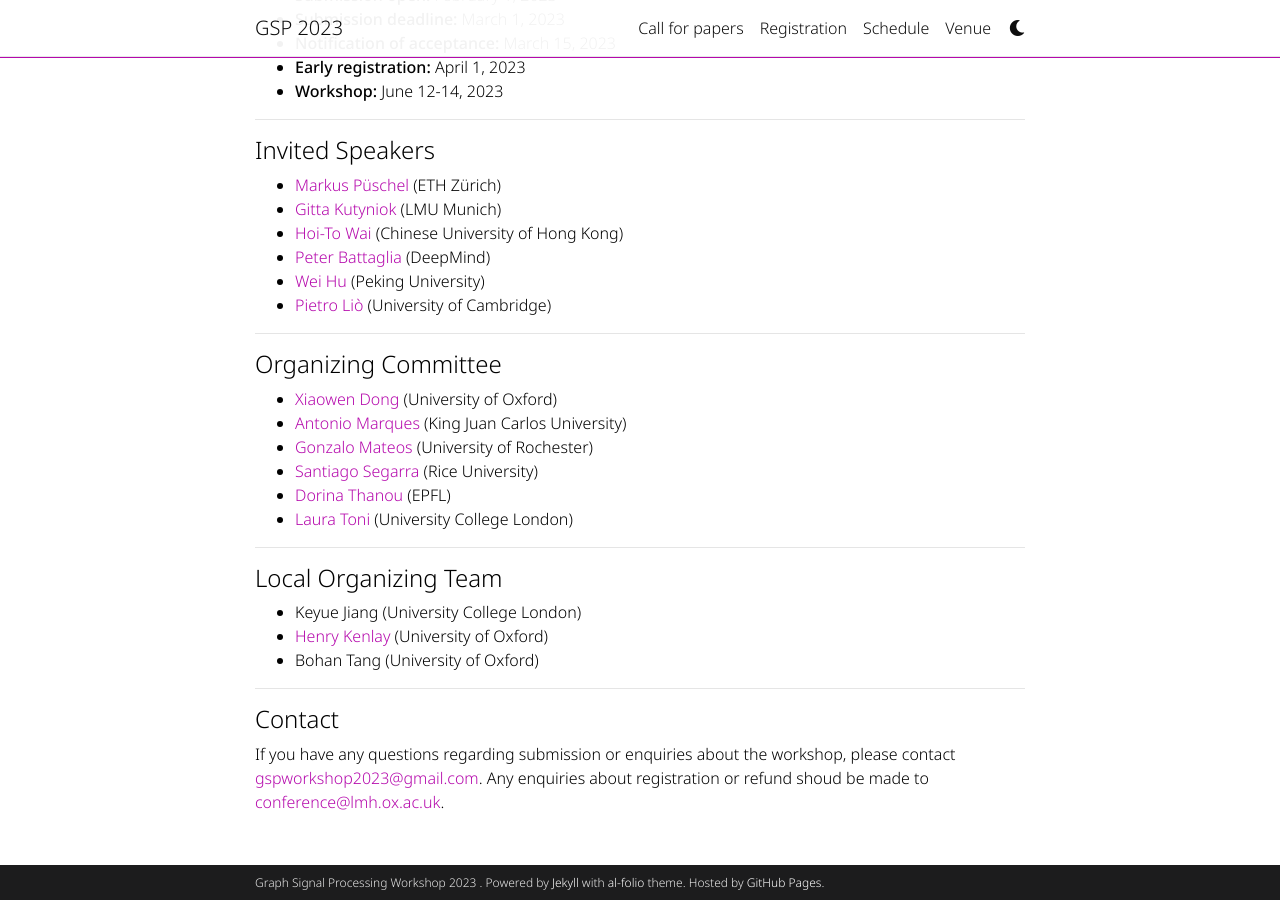
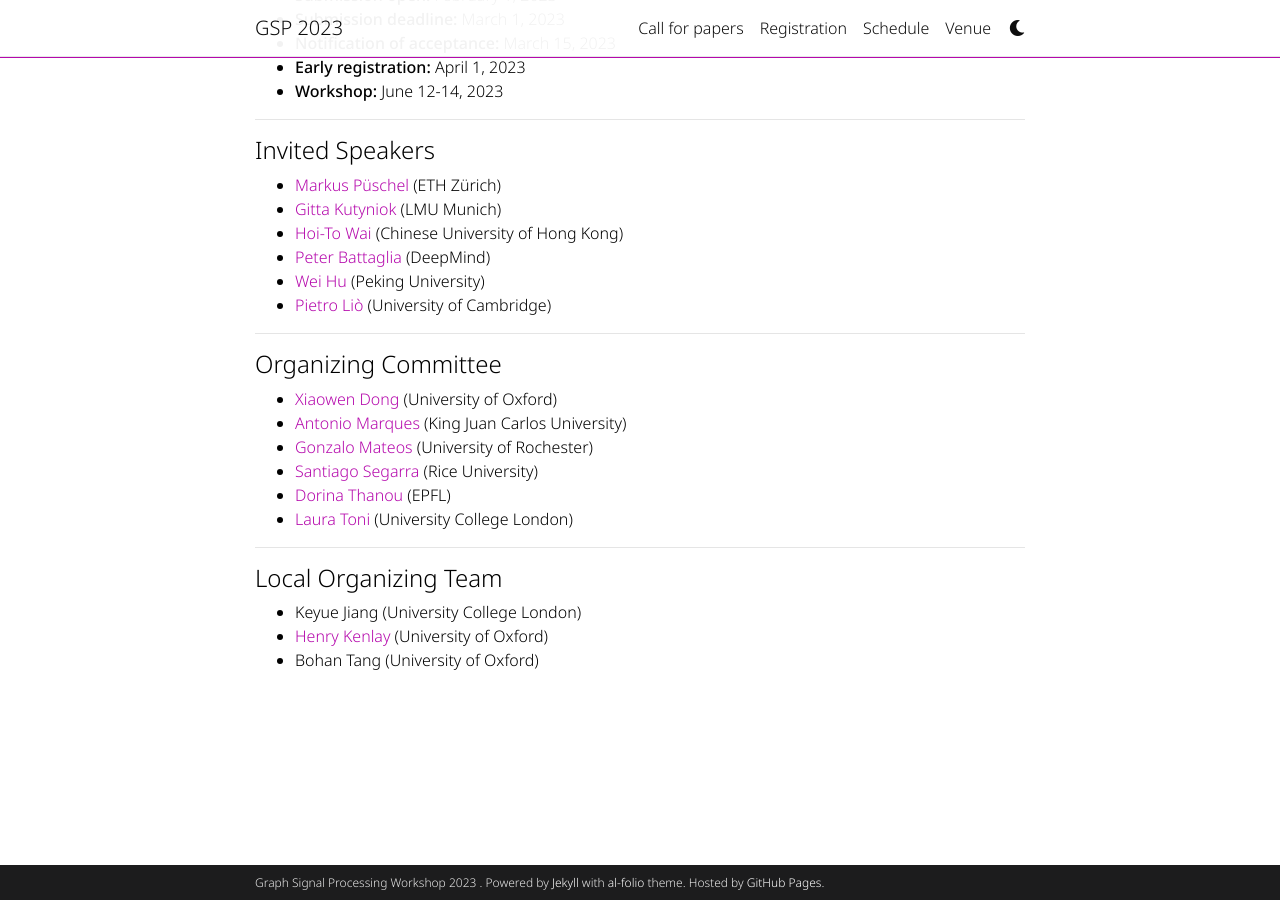
Before and after one commit to shreyasvinaya/gspworkshop2025.github.io, a Jekyll site: the page built from _pages/about.md, in a window 1280 px wide and 900 px high, scrolled down 960 px. Built offline with Jekyll 4.4.1, drawn with Linux system fonts in a browser that asks for light colours; full-size pictures stand in for the smaller copies a plugin makes; comment, search, counter and statistics services are not loaded; a style sheet for code colours, icons or effects is not loaded.

Commit message:
Update about.md

```diff
--- a/_pages/about.md
+++ b/_pages/about.md
@@ -52,8 +52,3 @@ The workshop will provide a warm welcome to experts and practitioners from acade
 + Keyue Jiang (University College London)
 + [Henry Kenlay](https://henrykenlay.github.io/) (University of Oxford)
 + Bohan Tang (University of Oxford)
-
----
-#### Contact
-If you have any questions regarding submission or enquiries about the workshop, please contact [gspworkshop2023@gmail.com](mailto:gspworkshop2023@gmail.com). Any enquiries about registration or refund shoud be made to [conference@lmh.ox.ac.uk](mailto:conference@lmh.ox.ac.uk).
-<br/>
```
